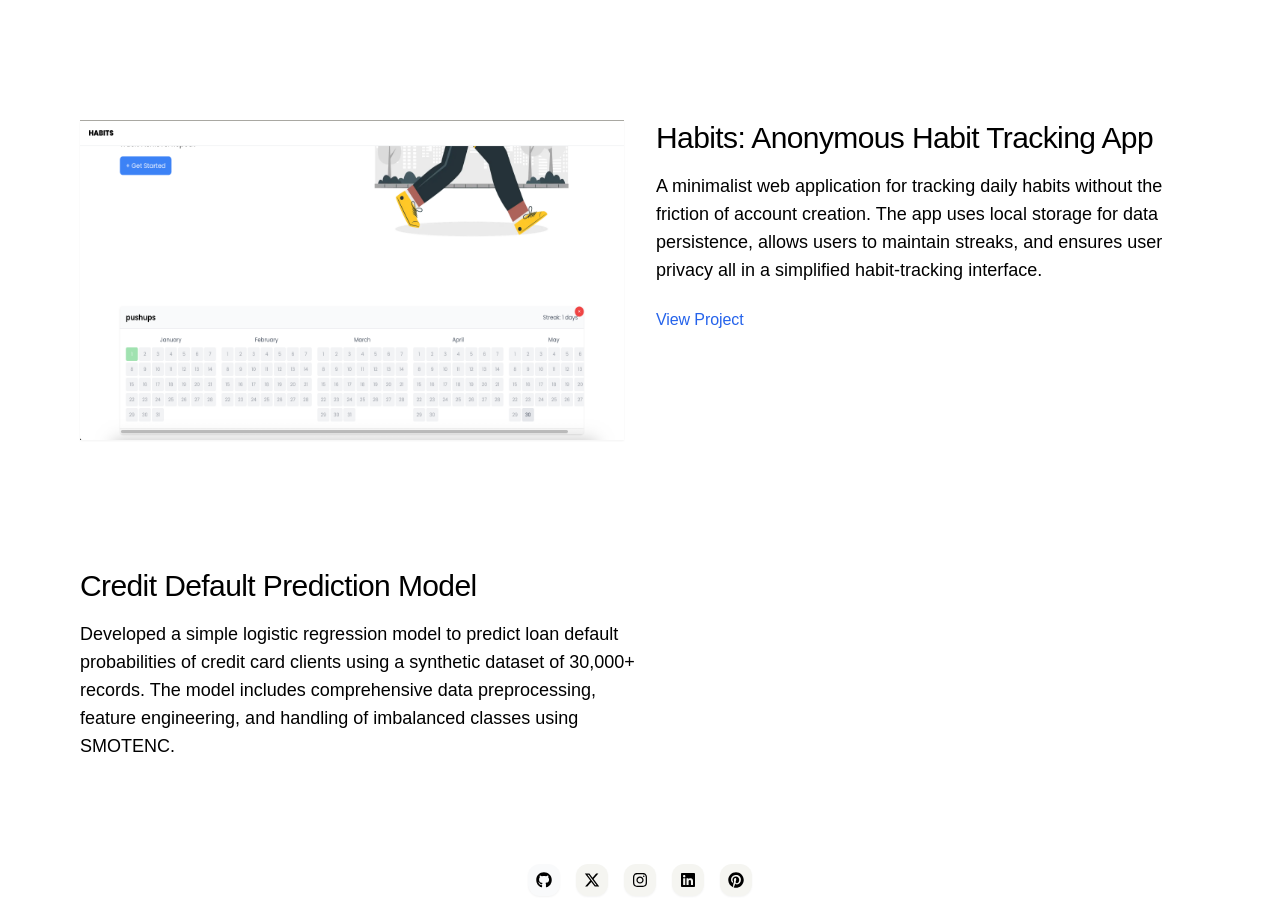
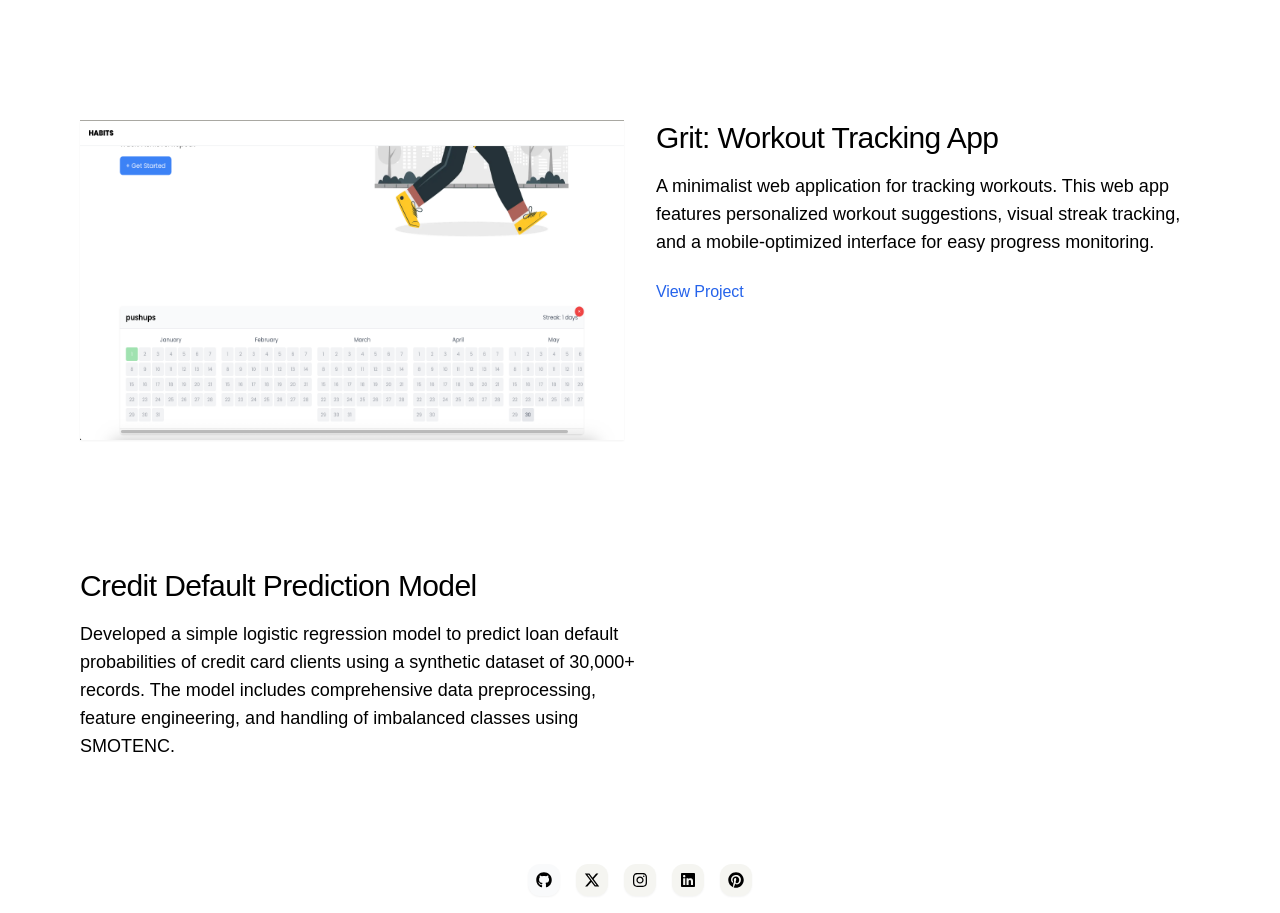
Before and after one commit to gyimadu/portfolio, a Next.js app: page /portfolio in a window 1280 px wide. Shown: the part 1400-2313 px from the top of the page. Built offline with nearby package versions, Linux system fonts and the light colour scheme; a web font is replaced by a local one.

Commit message:
updated portfolio page; Habits app converted to Grit: workout tracking app

```diff
--- a/src/app/portfolio/page.tsx
+++ b/src/app/portfolio/page.tsx
@@ -37,8 +37,8 @@ export default function Portfolio() {
       link: "https://data-cleaning-automation.onrender.com/"
     },
     {
-      title: "Habits: Anonymous Habit Tracking App",
-      description: "A minimalist web application for tracking daily habits without the friction of account creation. The app uses local storage for data persistence, allows users to maintain streaks, and ensures user privacy all in a simplified habit-tracking interface.",
+      title: "Grit: Workout Tracking App",
+      description: "A minimalist web application for tracking workouts. This web app features personalized workout suggestions, visual streak tracking, and a mobile-optimized interface for easy progress monitoring.",
       image: {
         desktop: "/habits.png",
         mobile: "/habits.png"
```
